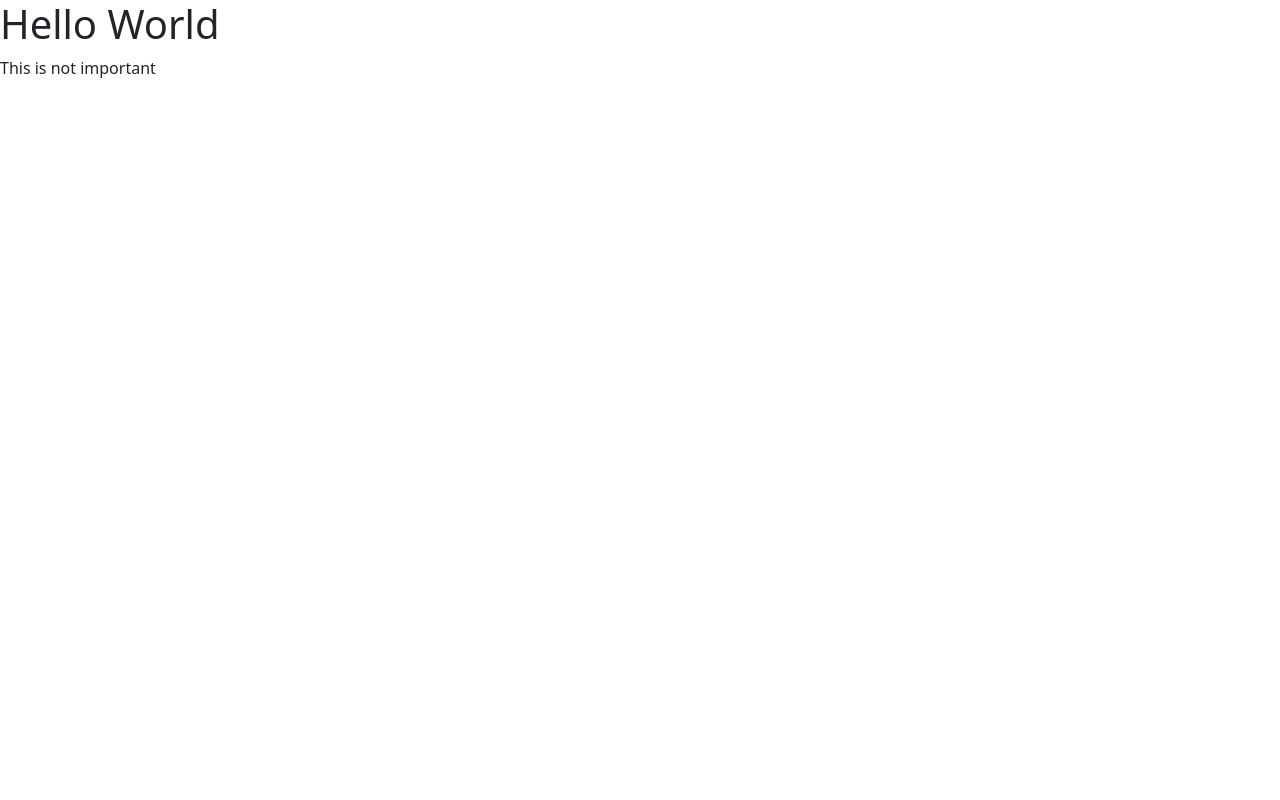
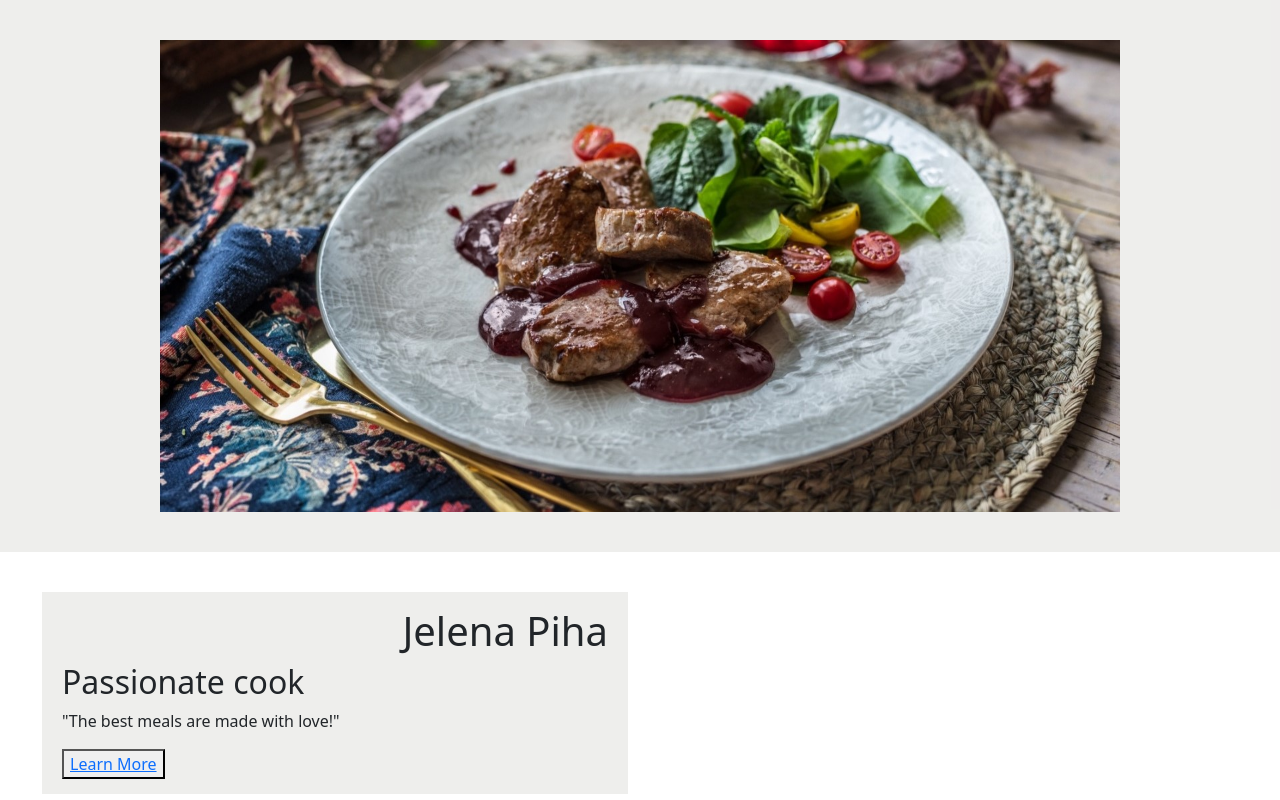
Before and after one commit to jelenapiha/Portfolio-project, a plain HTML site: page index.html in a window 1280 px wide. Drawn offline with nearby package versions, Linux system fonts and the light colour scheme.

Commit message:
Created a header and added a grid to main

```diff
--- a/index.html
+++ b/index.html
@@ -3,6 +3,7 @@
   <head>
     <meta charset="UTF-8" />
     <meta name="viewport" content="width=device-width, initial-scale=1.0" />
+    <link rel="stylesheet" href="styles/style.css" />
     <link
       href="https://cdn.jsdelivr.net/npm/bootstrap@5.3.2/dist/css/bootstrap.min.css"
       rel="stylesheet"
@@ -18,7 +19,25 @@
     <title>Document</title>
   </head>
   <body>
-    <h1>Hello World</h1>
-    <p>This is not important</p>
+    <header>
+      <img src="images/Steak.jpg" width="1000px" class="main-image img-fluid" />
+    </header>
+    <main>
+      <div class="container-fluid">
+        <div class="row">
+          <div class="col-6">
+            <div class="chef-quotation">
+              <h1>Jelena Piha</h1>
+              <h2>Passionate cook</h2>
+              <p>"The best meals are made with love!"</p>
+              <button>
+                <a href="#">Learn More</a>
+              </button>
+            </div>
+          </div>
+          <div class="col-6"></div>
+        </div>
+      </div>
+    </main>
   </body>
 </html>
--- a/styles/style.css
+++ b/styles/style.css
@@ -0,0 +1,19 @@
+header {
+  background-color: rgb(200, 197, 193, 0.3);
+}
+main {
+  margin-top: 40px;
+}
+.main-image {
+  display: block;
+  margin: auto;
+  padding: 40px 20px;
+}
+.chef-quotation {
+  background-color: rgb(200, 197, 193, 0.3);
+  padding: 15px 20px;
+  margin-left: 30px;
+}
+h1 {
+  text-align: end;
+}
```
Also changed, not shown: about.html (+1 -0 lines), recipes.html (+1 -0 lines), images/Drumstick-sauce.jpg (added), images/Irish-beef-stew.jpeg (added), images/Pasta-carbonara.jpg (added), images/Steak.jpg (added), images/Sushi.jpg (added), images/Teriyaki-chicken.jpg (added), 1 other file.
